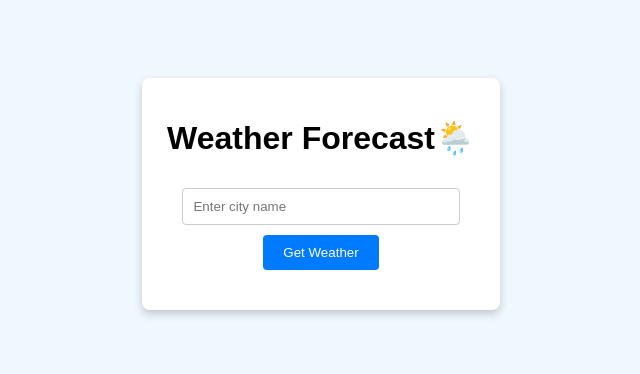
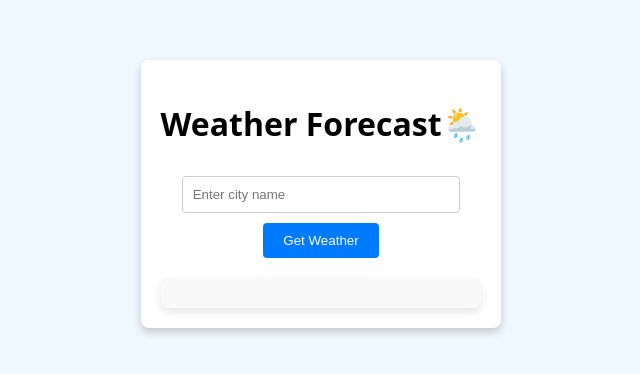
Before and after one commit to Ajith-Gowda15/WeatherForecast, a plain HTML site: page index.html in a window 1280 px wide. Shown: the part 206-580 px from the top of the page, without its empty margins (319-959 px from the left). Drawn offline with Linux system fonts and the light colour scheme.

Commit message:
fix(ui): Add changes to the css of the application

```diff
--- a/style.css
+++ b/style.css
@@ -1,45 +1,55 @@
 
+/* General Body Styles */
 body {
-    font-family: Arial, sans-serif;
-    background-color: #f0f8ff;
+  font-family: 'Open Sans', sans-serif; /* Set font for body */
+  background-color: #f0f8ff; /* Light background color */
   margin: 0;
   display: flex;
-    justify-content: center;
-    align-items: center;
-    height: 100vh;
+  justify-content: center; /* Center content horizontally */
+  align-items: center;     /* Center content vertically */
+  height: 100vh;           /* Full viewport height */
 }
 
+/* Container Styling */
 .container {
-    text-align: center;
-    background: #ffffff;
-    padding: 20px;
-    border-radius: 8px;
-    box-shadow: 0 4px 8px rgba(0, 0, 0, 0.2);
+  text-align: center;            /* Center text inside the container */
+  background: #ffffff;           /* White background for container */
+  padding: 20px;                 /* Padding inside container */
+  border-radius: 8px;            /* Rounded corners */
+  box-shadow: 0 4px 8px rgba(0, 0, 0, 0.2); /* Soft shadow for depth */
 }
 
+/* Input Field Styling */
 input {
-    width: 80%;
-    padding: 10px;
-    margin: 10px 0;
-    border: 1px solid #ccc;
-    border-radius: 4px;
+  width: 80%;                    /* Make input field 80% of container width */
+  padding: 10px;                 /* Add padding inside the input */
+  margin: 10px 0;                /* Margin for space around input */
+  border: 1px solid #ccc;        /* Light border for input */
+  border-radius: 4px;            /* Rounded corners for input */
 }
 
+/* Button Styling */
 button {
-    padding: 10px 20px;
-    background-color: #007bff;
-    color: white;
-    border: none;
-    border-radius: 4px;
-    cursor: pointer;
+  padding: 10px 20px;            /* Button padding */
+  background-color: #007bff;     /* Blue background for button */
+  color: white;                  /* White text */
+  border: none;                  /* Remove border */
+  border-radius: 4px;            /* Rounded corners for button */
+  cursor: pointer;               /* Pointer cursor on hover */
 }
 
+/* Button Hover Effect */
 button:hover {
-    background-color: #0056b3;
+  background-color: #0056b3;     /* Darker blue when hovered */
 }
 
 .result {
   margin-top: 20px;
-    font-size: 16px;
+  font-size: 10px;
+  font-family: 'Segoe UI', Tahoma, Geneva, Verdana, sans-serif;
   color: #333;
+  background-color: #f9f9f9;
+  padding: 15px;
+  border-radius: 8px;
+  box-shadow: 0 4px 10px rgba(0, 0, 0, 0.1);
 }
```
Lines whose indentation alone changed are shown as unchanged.
